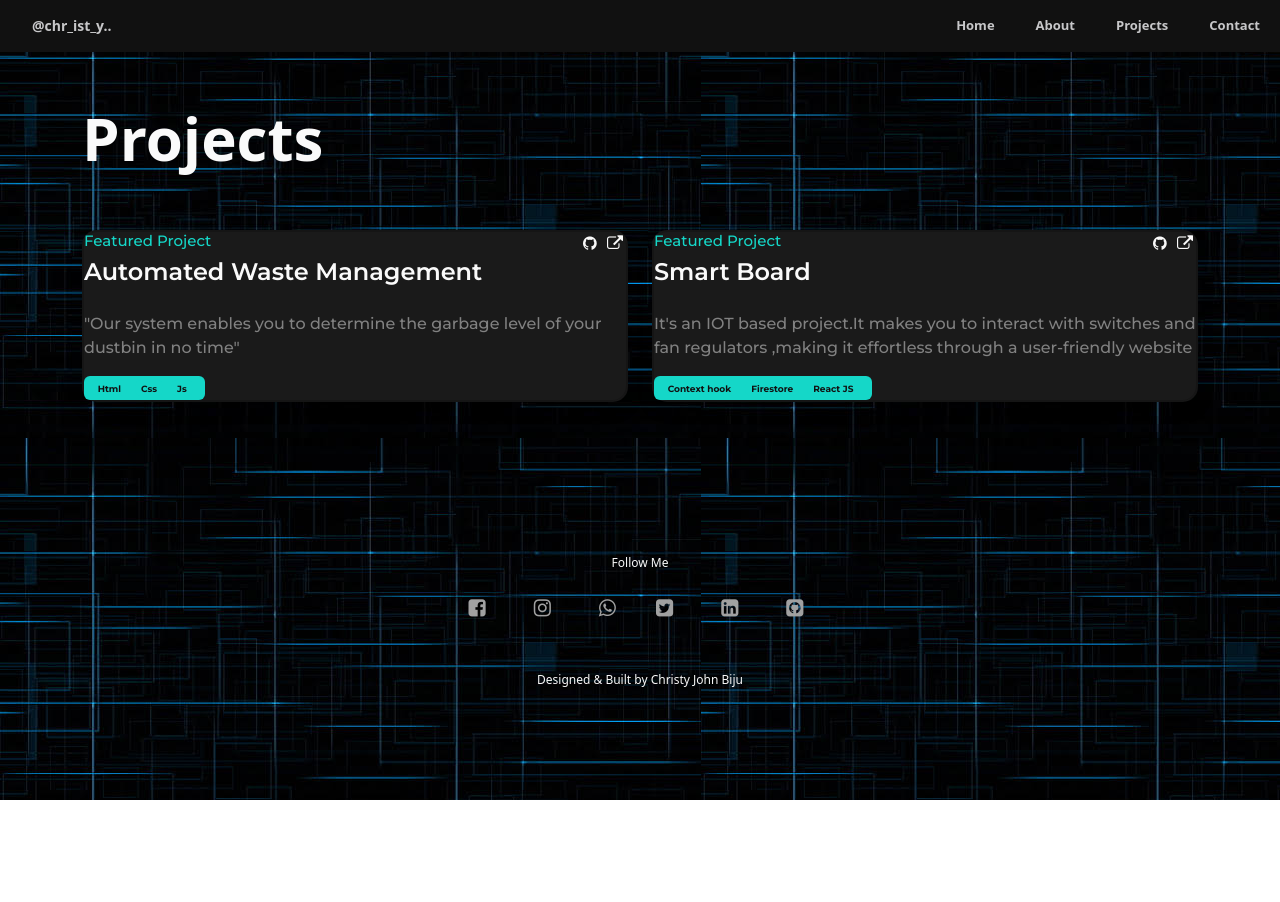
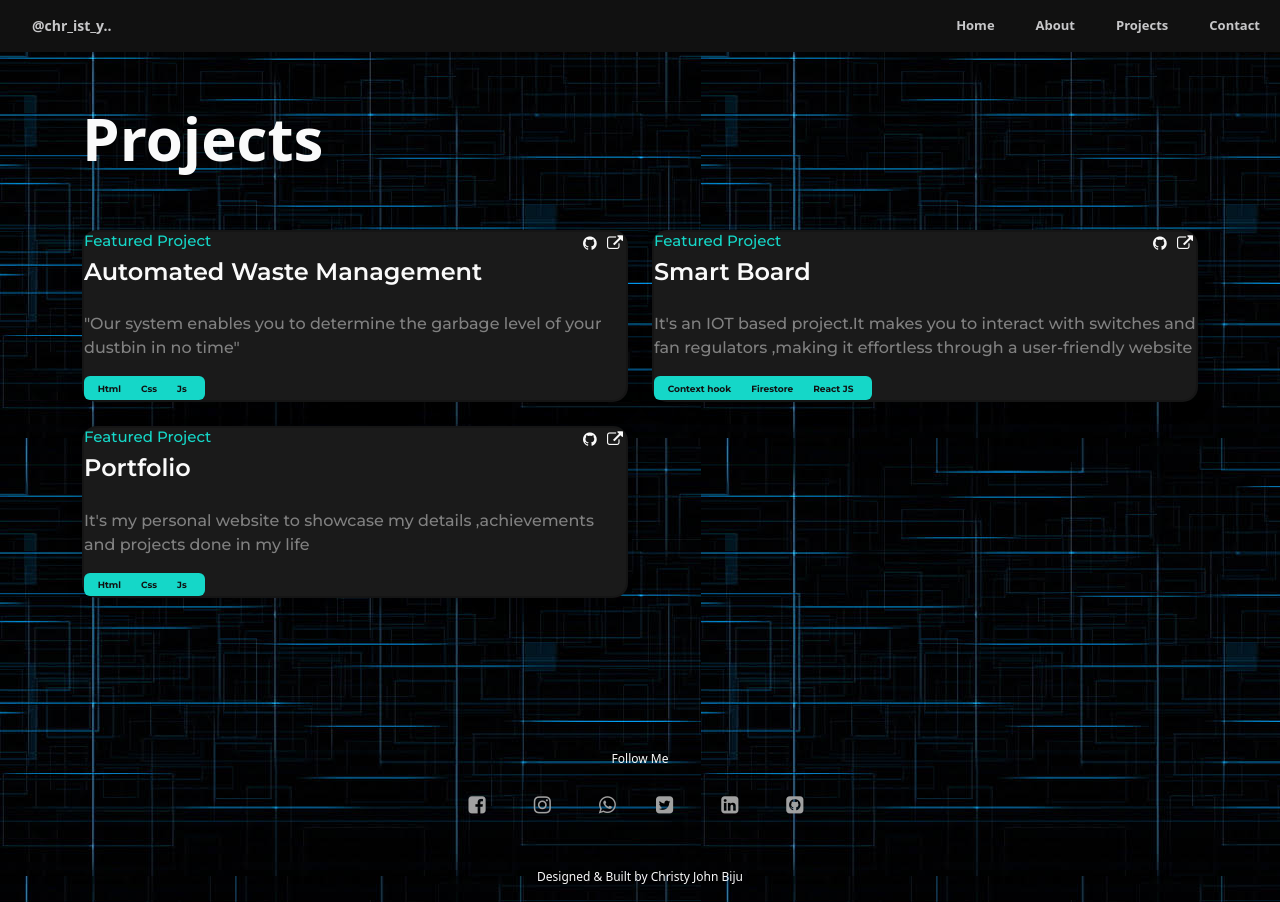
Before and after one commit to christyjohnbiju/Portfolio, a plain HTML site: page projects.html in a window 1280 px wide. Before the commit the page ends 800 px from the top, so only its background shows below. Drawn offline with nearby package versions, Linux system fonts and the light colour scheme.

Commit message:
project edited

```diff
--- a/projects.html
+++ b/projects.html
@@ -98,11 +98,41 @@
 
                         </div>
                         <h3>Smart Board</h3>
-                        <p class="mt-3" >It's an IOT based project.It makes you to interact with switches and fan regulators ,making it effortless through a user-friendly website </p>
+                        <p class="mt-3" >It's an IOT based project.It makes you to interact with switches and fan regulators ,making it effortless through a user-friendly website</p>
                        <div class="badge me-auto ">
                         <span class="badge">Context hook</span>
                         <span class="badge">Firestore</span>
                         <span class="badge ">React JS</span>
+
+
+                       </div>
+
+
+
+
+
+                    </div>
+                </div>
+            </div>
+            <div class="col-lg-6 mb-4">
+                <div class="card shadow">
+                    <div class="card body">
+                        <div class="d-flex justify-content-between">
+                            <h5>Featured Project</h5>
+                            <div class="links">
+                                <a href="https://github.com/christyjohnbiju/Portfolio.git" target="_blank"><i class="fa fa-github" aria-hidden="true"></i></a>
+                                <a  href="https://christyjohnbiju.github.io/Portfolio/" target="_blank"><i class="fa fa-external-link" aria-hidden="true"></i></a>
+
+
+                            </div>
+
+                        </div>
+                        <h3>Portfolio</h3>
+                        <p class="mt-3" >It's my personal website to showcase my details ,achievements and projects done in my life</p>
+                       <div class="badge me-auto ">
+                        <span class="badge">Html</span>
+                        <span class="badge">Css</span>
+                        <span class="badge ">Js</span>
 
 
                        </div>
```
